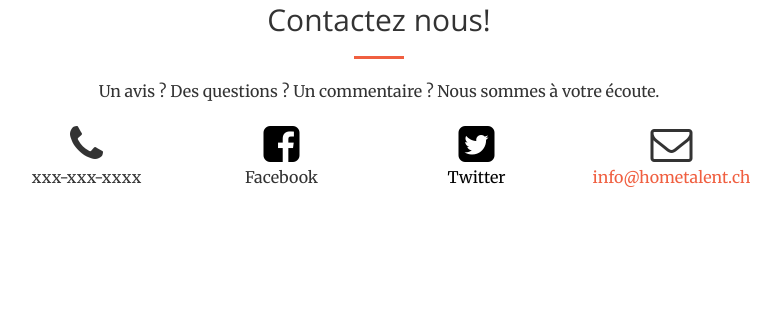
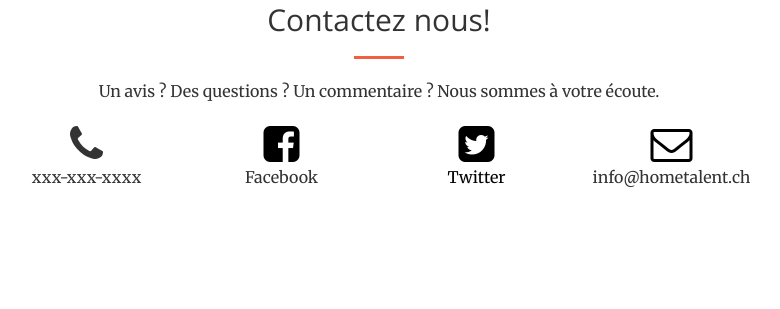
Before and after one commit to HomeTalent/my-first-blog, a Django app: page / in a window 1280 px wide. Shown: the part 2370-2679 px from the top of the page, without its empty margins (261-1041 px from the left). Run offline with Django 3.2, Linux system fonts and the light colour scheme; some libraries are stand-ins or nearby versions.

Commit message:
Update index.html

```diff
--- a/blog/templates/index.html
+++ b/blog/templates/index.html
@@ -11,7 +11,7 @@
     <meta name="description" content="">
     <meta name="author" content="">
 
-    <title>Entraide à Genève</title>
+    <title>Hometalent.ch - Entraide à Genève</title>
 
     <!-- Bootstrap Core CSS -->
     <link href="../static/vendor/bootstrap/css/bootstrap.min.css" rel="stylesheet">
@@ -55,7 +55,7 @@
                 <button type="button" class="navbar-toggle collapsed" data-toggle="collapse" data-target="#bs-example-navbar-collapse-1">
                     <span class="sr-only">Toggle navigation</span> Menu <i class="fa fa-bars"></i>
                 </button>
-                <a class="navbar-brand page-scroll" href="#page-top">Hometalent</a>
+                <a class="navbar-brand page-scroll" href="#page-top">Hometalent.ch</a>
             </div>
 
             <!-- Collect the nav links, forms, and other content for toggling -->
@@ -316,8 +316,8 @@
                     <p>Twitter</p>
                 </div>
                 <div class="col-lg-2 text-center">
-                    <i class="fa fa-envelope-o fa-3x sr-contact"></i>
-                    <p><a href="mailto:info@hometalent.ch">info@hometalent.ch</a></p>
+                    <a href="mailto:info@hometalent.ch"><i style="color:black;" class="fa fa-envelope-o fa-3x sr-contact"></i></a>
+                    <p>info@hometalent.ch</p>
                 </div>
             </div>
         </div>
```
